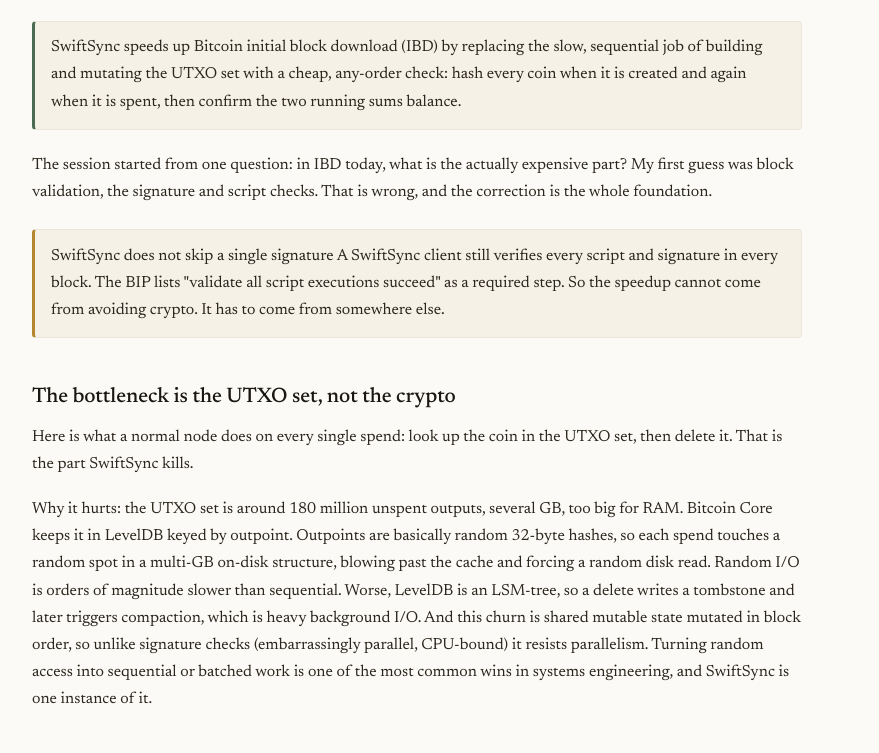
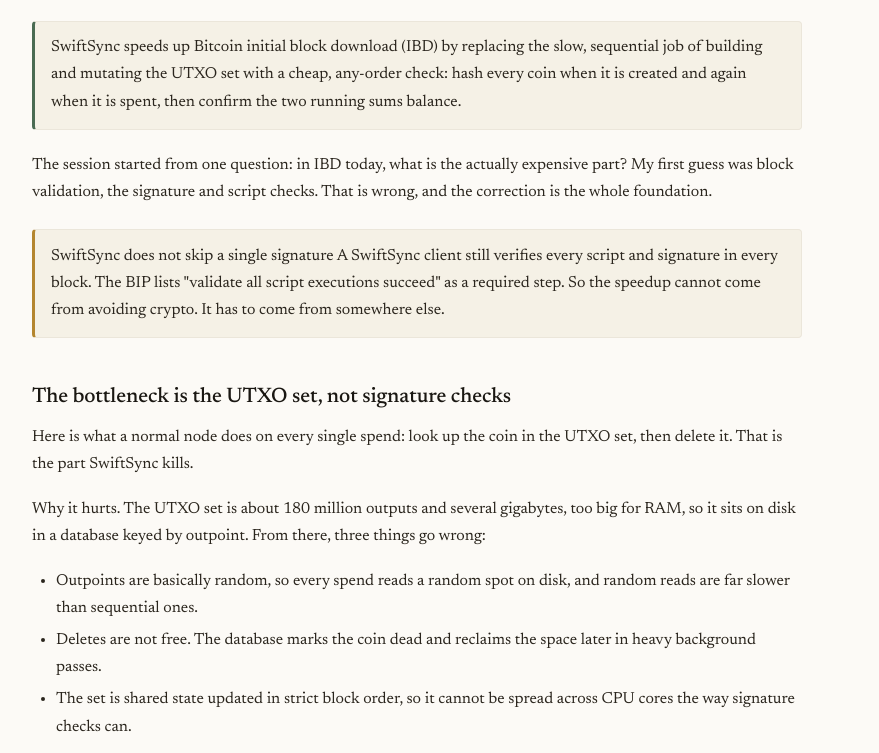
Before and after one commit to siv2r/siv2r.github.io, a website: page notes/swiftsync-protocol/index.html in a window 1280 px wide. Shown: the part 194-947 px from the top of the page, without its empty margins (200-1079 px from the left). Drawn offline with nearby package versions, Linux system fonts and the light colour scheme; a web font is replaced by a local one.

Commit message:
notes: udpate swiftsync note

```diff
--- a/notes/swiftsync-protocol/index.html
+++ b/notes/swiftsync-protocol/index.html
@@ -42,9 +42,15 @@
 <p>SwiftSync does not skip a single signature
 A SwiftSync client still verifies every script and signature in every block. The BIP lists "validate all script executions succeed" as a required step. So the speedup cannot come from avoiding crypto. It has to come from somewhere else.</p>
 </div>
-<h2 id="the-bottleneck-is-the-utxo-set-not-the-crypto">The bottleneck is the UTXO set, not the crypto</h2>
+<h2 id="the-bottleneck-is-the-utxo-set-not-signature-checks">The bottleneck is the UTXO set, not signature checks</h2>
 <p>Here is what a normal node does on every single spend: look up the coin in the UTXO set, then delete it. That is the part SwiftSync kills.</p>
-<p>Why it hurts: the UTXO set is around 180 million unspent outputs, several GB, too big for RAM. Bitcoin Core keeps it in LevelDB keyed by outpoint. Outpoints are basically random 32-byte hashes, so each spend touches a random spot in a multi-GB on-disk structure, blowing past the cache and forcing a random disk read. Random I/O is orders of magnitude slower than sequential. Worse, LevelDB is an LSM-tree, so a delete writes a tombstone and later triggers compaction, which is heavy background I/O. And this churn is shared mutable state mutated in block order, so unlike signature checks (embarrassingly parallel, CPU-bound) it resists parallelism. Turning random access into sequential or batched work is one of the most common wins in systems engineering, and SwiftSync is one instance of it.</p>
+<p>Why it hurts. The UTXO set is about 180 million outputs and several gigabytes, too big for RAM, so it sits on disk in a database keyed by outpoint. From there, three things go wrong:</p>
+<ul>
+<li>Outpoints are basically random, so every spend reads a random spot on disk, and random reads are far slower than sequential ones.</li>
+<li>Deletes are not free. The database marks the coin dead and reclaims the space later in heavy background passes.</li>
+<li>The set is shared state updated in strict block order, so it cannot be spread across CPU cores the way signature checks can.</li>
+</ul>
+<p>Trading random access for ordered, batched work is one of the most common wins in systems engineering, and SwiftSync is one instance of it.</p>
 <h2 id="check-a-guess-instead-of-building-the-set">Check a guess instead of building the set</h2>
 <p>The set you would have built obeys one invariant. Every output ever created either survives into the final UTXO set or gets spent:</p>
 <p><span class="katex"><span class="katex-mathml"><math xmlns="http://www.w3.org/1998/Math/MathML"><semantics><mrow><mtext>created outputs</mtext><mo>−</mo><mtext>surviving UTXO</mtext><mo>=</mo><mtext>spent inputs</mtext></mrow><annotation encoding="application/x-tex">\text{created outputs} -\text{surviving UTXO} = \text{spent inputs}</annotation></semantics></math></span><span class="katex-html" aria-hidden="true"><span class="base"><span class="strut" style="height:0.8889em;vertical-align:-0.1944em;"></span><span class="mord text"><span class="mord">created outputs</span></span><span class="mspace" style="margin-right:0.2222em;"></span><span class="mbin">−</span><span class="mspace" style="margin-right:0.2222em;"></span></span><span class="base"><span class="strut" style="height:0.8778em;vertical-align:-0.1944em;"></span><span class="mord text"><span class="mord">surviving UTXO</span></span><span class="mspace" style="margin-right:0.2778em;"></span><span class="mrel">=</span><span class="mspace" style="margin-right:0.2778em;"></span></span><span class="base"><span class="strut" style="height:0.8623em;vertical-align:-0.1944em;"></span><span class="mord text"><span class="mord">spent inputs</span></span></span></span></span></p>
```
